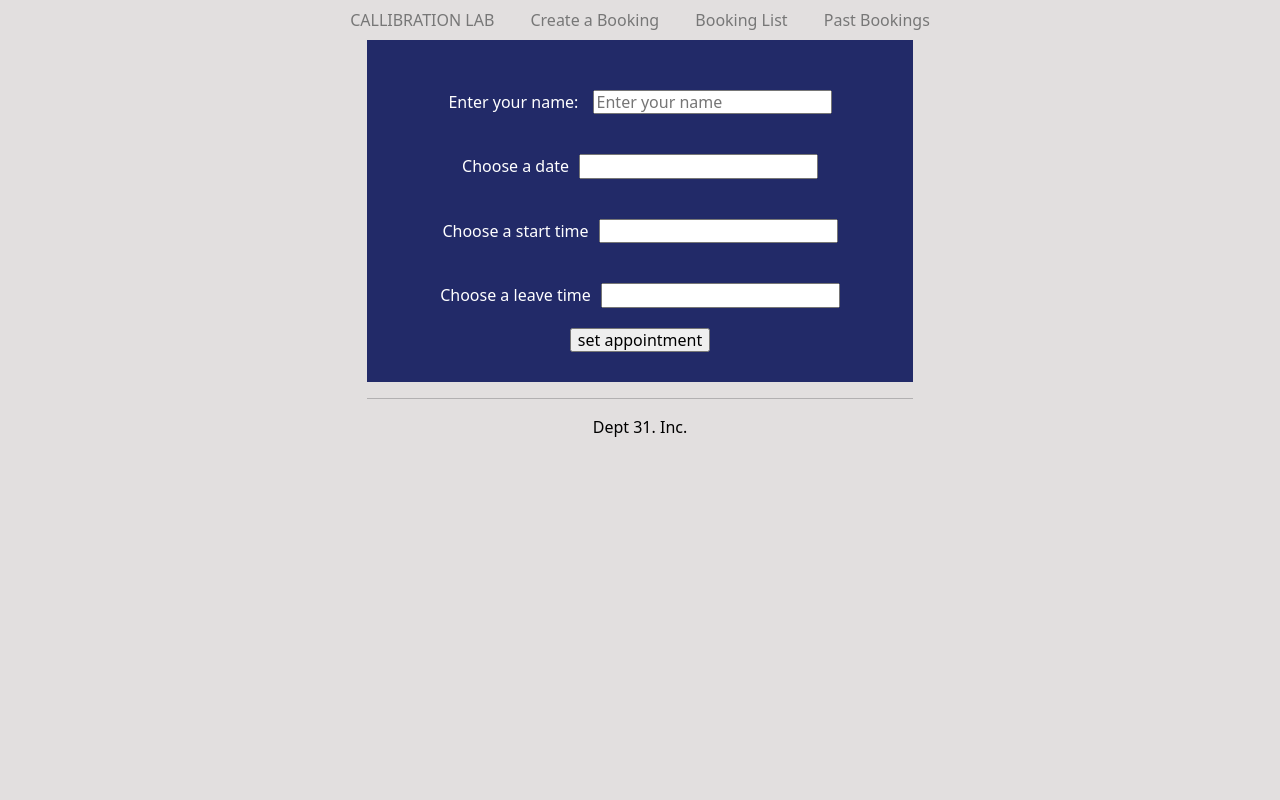
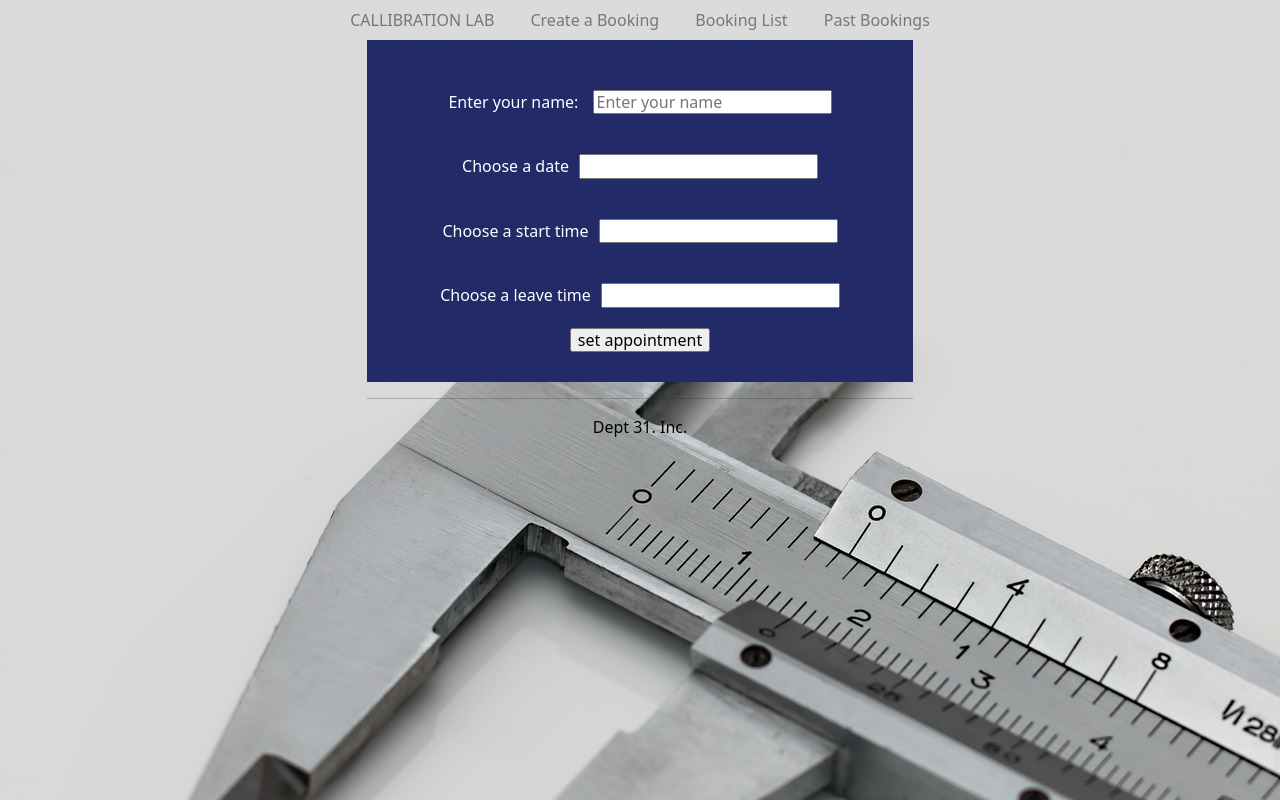
Before and after one commit to CharleeBrown/Lab_Booking, a website: page public/index.html in a window 1280 px wide. Drawn offline with nearby package versions, Linux system fonts and the light colour scheme; a web font is replaced by a local one.

Commit message:
added royalty free background image.

```diff
--- a/public/style.css
+++ b/public/style.css
@@ -7,7 +7,8 @@
 }
 
 body{
-    background-color: var(--gainsboro);
+    /* background-color: var(--gainsboro); */
+    background-image: url('vernier-caliper-452987_1920.jpg');
 }
 label{
     padding:10px;
```
Also changed, not shown: public/vernier-caliper-452987_1920.jpg (added).
